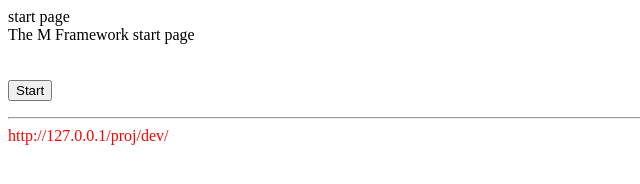
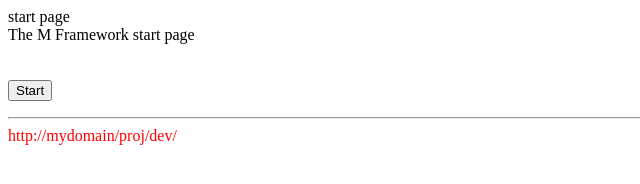
Before and after one commit to yaweli/pipi, a plain HTML site: page dist/var/www/html/proj/dev/index.html in a window 1280 px wide. Shown: the full height of the page, 0-640 px from the left. Drawn offline with Linux system fonts and the light colour scheme.

Commit message:
Update index.html

```diff
--- a/dist/var/www/html/proj/dev/index.html
+++ b/dist/var/www/html/proj/dev/index.html
@@ -3,10 +3,6 @@
 The M Framework start page
 <br>
 
-<!-- form action=http://www.google.com >
-    <input type=submit name=a value="goto goole" />
-    <input name=tamara value=901 />
-</form -->
 
 
 <!--
@@ -20,5 +16,5 @@
 
 <hr>
 <font color=red>
-   http://127.0.0.1/proj/dev/
+   http://mydomain/proj/dev/
 </font>
```
